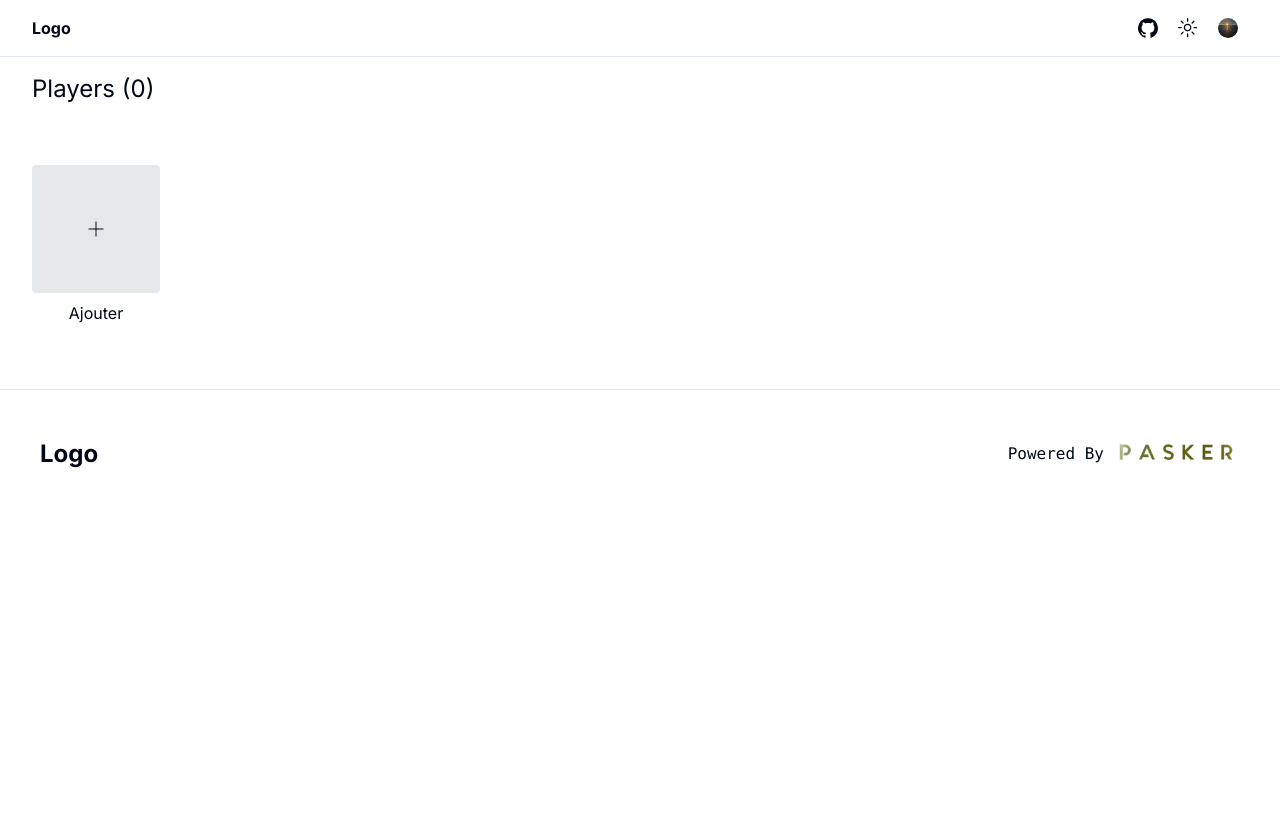
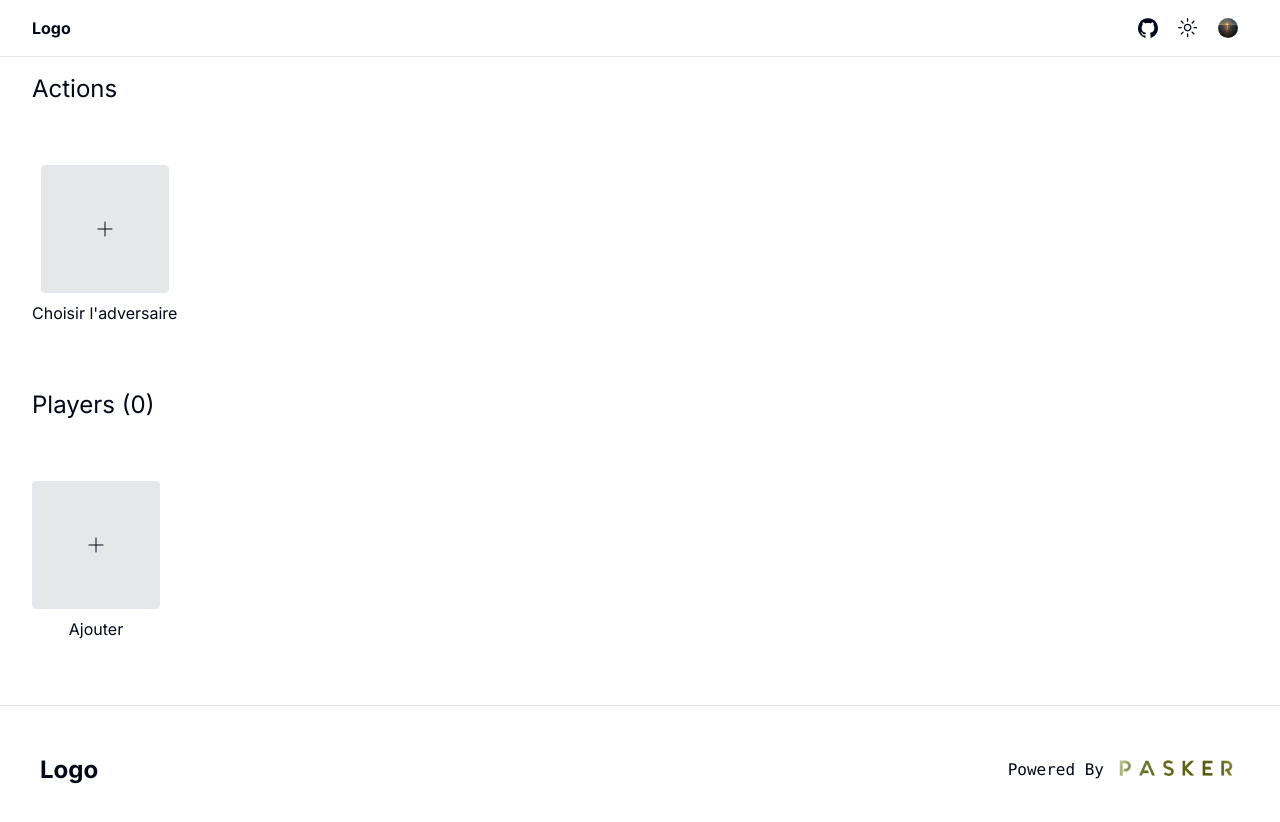
Before and after one commit to SergeMezui16/player-random-picker, a Next.js app: page / in a window 1280 px wide. Shown: the top 822 px of the page. Before the commit the page ends 800 px from the top, so only its background shows below. Built offline with nearby package versions, Linux system fonts and the light colour scheme.

Commit message:
Add: pick a player randomly

```diff
--- a/app/(player)/page.tsx
+++ b/app/(player)/page.tsx
@@ -1,17 +1,17 @@
 'use client';
 
-import { SubmitHandler, useForm } from 'react-hook-form';
-import { usePlayers } from '@/hooks';
-import { Player } from '@/schema/player';
-import { Button } from '@/components/ui';
-import { PlayersSection, Header, Footer } from '@/components/organism';
+import {
+  PlayersSection,
+  Header,
+  Footer,
+  ActionSection,
+} from '@/components/organism';
 
 export default function Home() {
-  const { add, players, remove } = usePlayers();
-
   return (
     <div className='bg-background'>
       <Header />
+      <ActionSection />
       <PlayersSection />
       <Footer />
     </div>
--- a/src/components/atom/index.ts
+++ b/src/components/atom/index.ts
@@ -1,3 +1,4 @@
 export * from "./github-icon"
 export * from "./mode-toggle"
 export * from './player-avatar';
+export * from './player-card';
--- a/src/components/atom/player-avatar.tsx
+++ b/src/components/atom/player-avatar.tsx
@@ -1,10 +1,9 @@
 import { Avatar, AvatarFallback, AvatarImage, Button, Separator } from '../ui';
-import { createAvatar } from '@dicebear/core';
-import { lorelei, adventurerNeutral } from '@dicebear/collection';
 import { Player } from '@/schema/player';
 import { DrawerDialog } from '../molecule';
 import { Trash2Icon } from 'lucide-react';
 import { usePlayers } from '@/hooks';
+import { PlayerCard } from '.';
 
 type PlayerAvatarType = {
   player: Player;
@@ -12,24 +11,6 @@ type PlayerAvatarType = {
 
 export const PlayerAvatar = ({ player }: PlayerAvatarType) => {
   const { remove } = usePlayers();
-  const avatar = createAvatar(adventurerNeutral, {
-    seed: player.name,
-    flip: true,
-    scale: 120,
-  });
-
-  const A = () => (
-    <Avatar className='peer flex size-32 items-center justify-center rounded border bg-background transition-all duration-100'>
-      <AvatarImage
-        className=''
-        src={avatar.toDataUriSync()}
-        width={200}
-        height={200}
-        title=''
-      />
-      <AvatarFallback>SM</AvatarFallback>
-    </Avatar>
-  );
 
   return (
     <>
@@ -37,15 +18,12 @@ export const PlayerAvatar = ({ player }: PlayerAvatarType) => {
         open={false}
         trigger={
           <div className='flex cursor-pointer flex-col items-center justify-center gap-2 transition-all duration-100 ease-in-out hover:mx-2 hover:scale-110'>
-            <A />
-            <div className=''>{player.name}</div>
+            <PlayerCard player={player} />
           </div>
         }
       >
         <div className='flex flex-col items-center justify-center gap-2'>
-          <A />
-          <p>{player.name}</p>
-          <p className='text-muted-foreground'>{player.description}</p>
+          <PlayerCard player={player} withDescription />
           <Separator />
           <br />
           <Button
--- /dev/null
+++ b/src/components/atom/player-card.tsx
@@ -0,0 +1,40 @@
+import { Player } from '@/schema/player';
+import { Avatar, AvatarFallback, AvatarImage } from '../ui';
+import { adventurerNeutral } from '@dicebear/collection';
+import { createAvatar } from '@dicebear/core';
+
+export const PlayerCard = ({
+  player,
+  withDescription = false,
+}: {
+  player: Player;
+  withDescription?: boolean;
+}) => {
+  const avatar = createAvatar(adventurerNeutral, {
+    seed: player.name,
+    flip: true,
+    scale: 120,
+  });
+
+  const A = () => (
+    <Avatar className='peer flex size-32 items-center justify-center rounded border bg-background transition-all duration-100'>
+      <AvatarImage
+        className=''
+        src={avatar.toDataUriSync()}
+        width={200}
+        height={200}
+        title={player.name}
+      />
+      <AvatarFallback>SM</AvatarFallback>
+    </Avatar>
+  );
+  return (
+    <div className='flex cursor-pointer flex-col items-center justify-center gap-2 transition-all duration-100 ease-in-out hover:mx-2 hover:scale-110'>
+      <A />
+      <div className=''>{player.name}</div>
+      {withDescription && (
+        <p className='text-muted-foreground'>{player.description}</p>
+      )}
+    </div>
+  );
+};
--- /dev/null
+++ b/src/components/organism/action-section.tsx
@@ -0,0 +1,40 @@
+import { useState } from 'react';
+import { PlayerAvatar, PlayerCard } from '../atom';
+import { usePlayers } from '@/hooks';
+import { DrawerDialog } from '../molecule';
+import { PlusIcon } from 'lucide-react';
+
+export const ActionSection = () => {
+  const [add] = useState(false);
+
+  return (
+    <div className='container mx-auto my-4 flex flex-col gap-3'>
+      <h1 className='text-2xl'>Actions</h1>
+      <div className='flex h-64 items-center gap-4 overflow-x-scroll'>
+        <DrawerDialog
+          open={add}
+          trigger={
+            <div className='flex cursor-pointer flex-col items-center justify-center gap-2 transition-all duration-100 ease-in-out hover:mx-2 hover:scale-110'>
+              <div className='flex size-32 items-center justify-center rounded border bg-primary/10'>
+                <PlusIcon className='stroke-1' />
+              </div>
+              {"Choisir l'adversaire"}
+            </div>
+          }
+          // title='Le joueur sélectioné est'
+          //   description='Ajouter un nouveau joueur à votre team.'
+          close={'Fermer'}
+        >
+          <PickPlayer />
+        </DrawerDialog>
+      </div>
+    </div>
+  );
+};
+
+const PickPlayer = () => {
+  const { randomPick } = usePlayers();
+  const player = randomPick();
+
+  return <PlayerCard withDescription player={player} />;
+};
--- a/src/components/organism/index.ts
+++ b/src/components/organism/index.ts
@@ -1,3 +1,4 @@
 export * from './header';
 export * from './footer';
 export * from './players-section';
+export * from './action-section';
--- a/src/hooks/use-players.ts
+++ b/src/hooks/use-players.ts
@@ -28,11 +28,17 @@ export const usePlayers = () => {
     return [...players].find((p) => p.id === player.id) ?? null;
   };
 
+  const randomPick = () => {
+    const random = Math.floor(Math.random() * players.length);
+    return players[random];
+  };
+
   return {
     add,
     players: players.sort((a, b) => a.updatedAt - b.updatedAt),
     remove,
     findById,
-    count: players.length
+    count: players.length,
+    randomPick,
   };
 };
```
